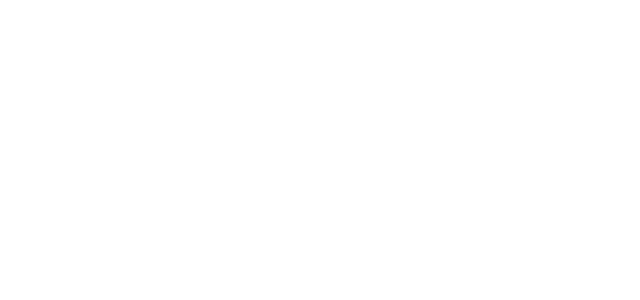
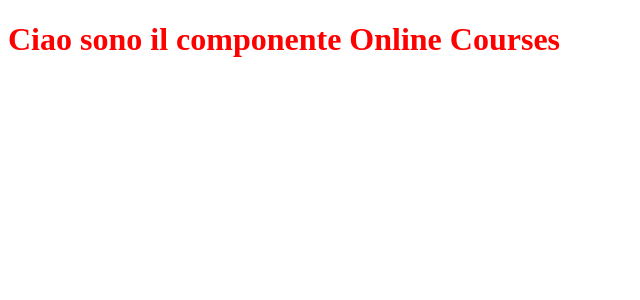
Before and after one commit to MichelangeloCaltagirone/proj-html-vuejs, a Vue app: page / in a window 1280 px wide. Shown: the top 300 px of the page, without its empty margins (0-640 px from the left). Built offline with nearby package versions, Linux system fonts and the light colour scheme.

Commit message:
OnlineCourses component created

```diff
--- a/src/App.vue
+++ b/src/App.vue
@@ -1,8 +1,21 @@
 <script>
+import OnlineCourses from './components/AppOnlineCourses.vue';
+ export default {
+  data() {
+    return {
+
+    }
+  },
+  components: {
+    OnlineCourses
+  }
+ }
 
 </script>
 
 <template>
+
+  <OnlineCourses />
 
 </template>
 
--- /dev/null
+++ b/src/components/AppOnlineCourses.vue
@@ -0,0 +1,14 @@
+<script>
+</script>
+
+<template>
+
+    <h1> Ciao sono il componente Online Courses </h1>
+
+</template>
+
+<style scoped>
+h1 {
+    color: red;
+}
+</style>
```
